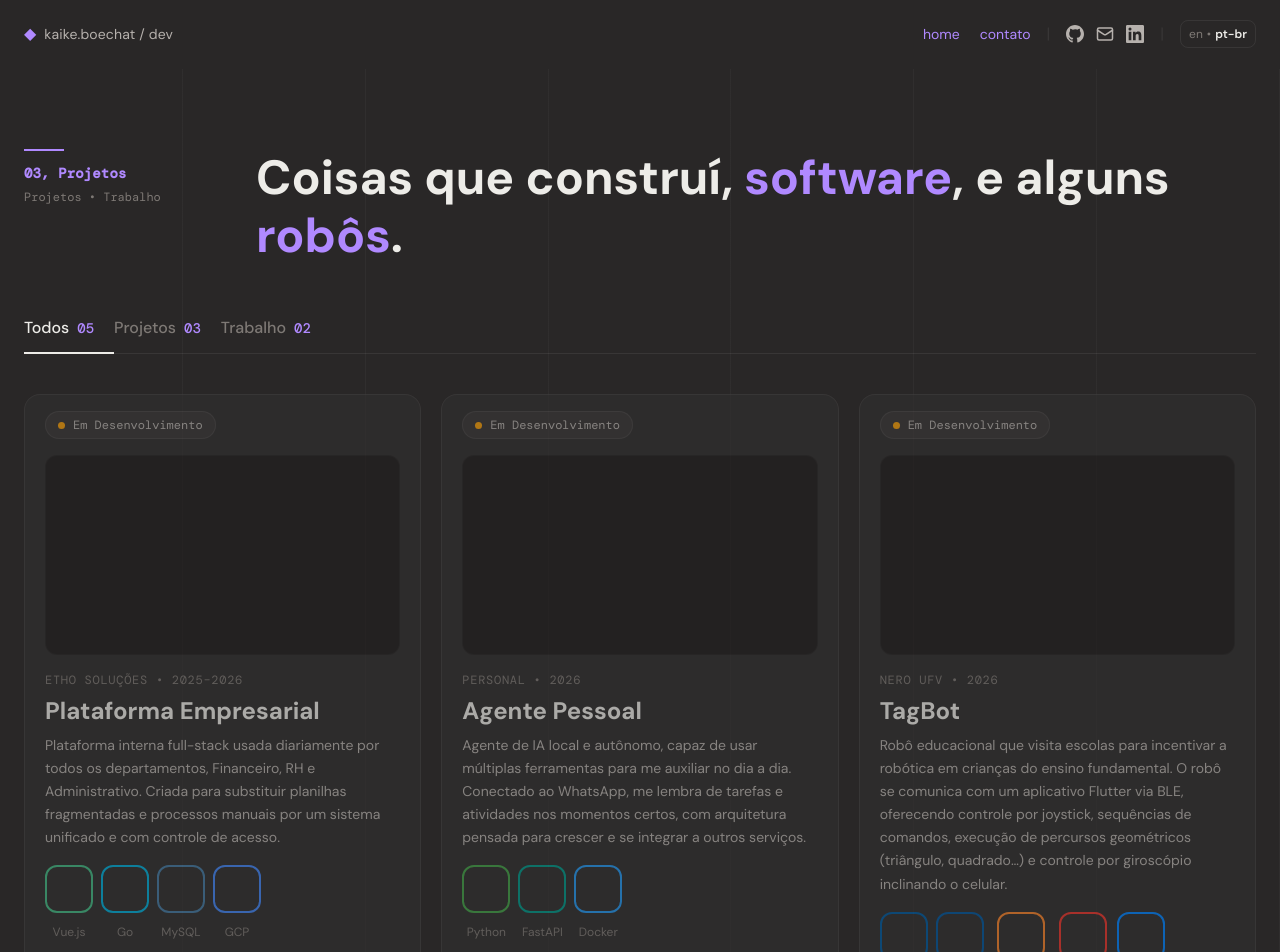
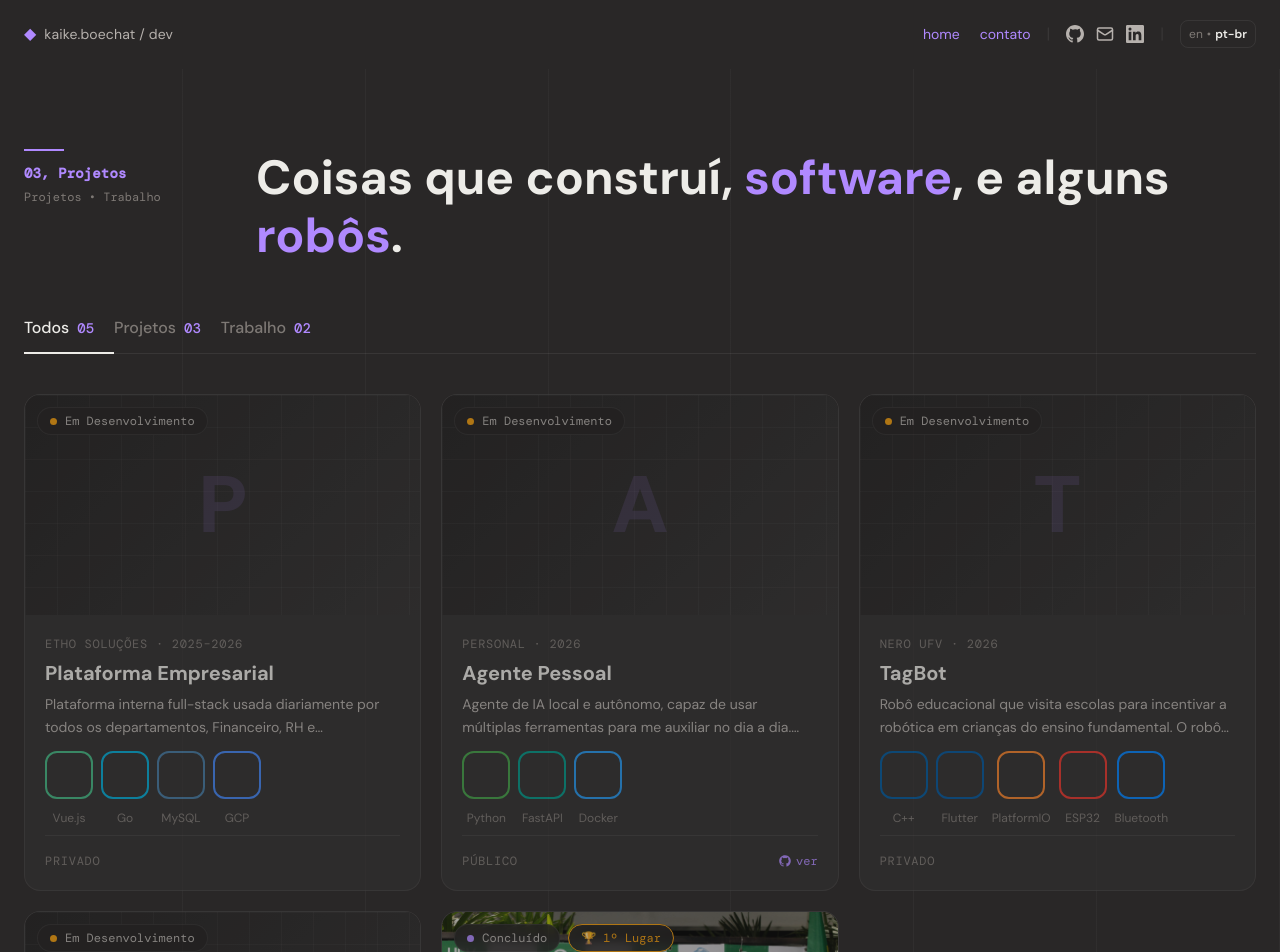
Before and after one commit to Kayrourio/portifolio-site, a Vue app: page /projects in a window 1280 px wide. Shown: the top 952 px of the page. Built offline with nearby package versions, Linux system fonts and the light colour scheme; no server answers; a web font is replaced by a local one.

Commit message:
update: adding more details into projects modals

```diff
--- a/src/assets/languages/en.json
+++ b/src/assets/languages/en.json
@@ -137,7 +137,9 @@
     "label_private": "Private",
     "label_public": "Public",
     "view": "view",
+    "view_details": "View Details",
     "modal_close": "Close",
+    "modal_links": "Links",
     "modal_overview": "Overview",
     "modal_highlights": "Highlights",
     "modal_tech": "Stack",
--- a/src/assets/languages/pt.json
+++ b/src/assets/languages/pt.json
@@ -137,7 +137,9 @@
     "label_private": "Privado",
     "label_public": "Público",
     "view": "ver",
+    "view_details": "Ver Detalhes",
     "modal_close": "Fechar",
+    "modal_links": "Links",
     "modal_overview": "Visão Geral",
     "modal_highlights": "Destaques",
     "modal_tech": "Stack",
--- a/src/components/ui/ProjectCard.vue
+++ b/src/components/ui/ProjectCard.vue
@@ -7,7 +7,21 @@
     @keydown.enter="$emit('open')"
     @keydown.space.prevent="$emit('open')"
   >
-    <header class="card-header">
+    <!-- ── Image area ── -->
+    <div class="card-media">
+      <img v-if="images[0]" :src="images[0]" alt="" class="card-media-img" />
+      <div v-else class="card-media-placeholder" aria-hidden="true">
+        <span class="placeholder-letter">{{ title.charAt(0) }}</span>
+        <div class="placeholder-grid" aria-hidden="true" />
+      </div>
+
+      <!-- Hover overlay -->
+      <div class="card-overlay" aria-hidden="true">
+        <span class="overlay-btn">{{ $t('projects.view_details') }}</span>
+      </div>
+
+      <!-- Badges -->
+      <div class="card-badges">
         <span class="status-badge">
           <span class="status-dot" aria-hidden="true" />
           {{ statusLabel }}
@@ -15,14 +29,12 @@
         <span v-if="award" class="award-badge" :title="awardTitle || awardLabel">
           {{ awardLabel }}
         </span>
-    </header>
-
-    <div class="card-media" aria-hidden="true">
-      <img v-if="images[0]" :src="images[0]" alt="" class="card-media-img" />
+      </div>
     </div>
 
-    <div class="card-body">
-      <p class="card-meta">{{ company }} • {{ year }}</p>
+    <!-- ── Info area ── -->
+    <div class="card-info">
+      <p class="card-meta">{{ company }} · {{ year }}</p>
       <h3 class="card-title">{{ title }}</h3>
       <p class="card-desc">{{ description }}</p>
 
@@ -35,10 +47,11 @@
           :color="t.color"
         />
       </div>
-    </div>
 
-    <footer class="card-footer">
-      <span class="card-visibility">{{ isPrivate ? $t('projects.label_private') : $t('projects.label_public') }}</span>
+      <div class="card-footer">
+        <span class="card-visibility">
+          {{ isPrivate ? $t('projects.label_private') : $t('projects.label_public') }}
+        </span>
         <a
           v-if="!isPrivate && github"
           :href="github"
@@ -50,7 +63,7 @@
           <svg width="14" height="14" viewBox="0 0 24 24" fill="currentColor" aria-hidden="true">
             <path d="M12 2C6.477 2 2 6.477 2 12c0 4.418 2.865 8.166 6.839 9.489.5.092.682-.217.682-.482 0-.237-.009-.868-.013-1.703-2.782.605-3.369-1.34-3.369-1.34-.454-1.154-1.11-1.462-1.11-1.462-.908-.62.069-.608.069-.608 1.003.07 1.531 1.03 1.531 1.03.892 1.529 2.341 1.087 2.91.832.092-.647.35-1.088.636-1.338-2.22-.253-4.555-1.11-4.555-4.943 0-1.091.39-1.984 1.029-2.683-.103-.253-.446-1.27.098-2.647 0 0 .84-.269 2.75 1.025A9.578 9.578 0 0112 6.836a9.59 9.59 0 012.504.337c1.909-1.294 2.747-1.025 2.747-1.025.546 1.377.203 2.394.1 2.647.64.699 1.028 1.592 1.028 2.683 0 3.842-2.339 4.687-4.566 4.935.359.309.678.919.678 1.852 0 1.336-.012 2.415-.012 2.743 0 .267.18.578.688.48C19.138 20.163 22 16.418 22 12c0-5.523-4.477-10-10-10z"/>
           </svg>
-        {{ $t('projects.view') }} →
+          {{ $t('projects.view') }}
         </a>
         <a
           v-else-if="!isPrivate && link"
@@ -65,9 +78,10 @@
             <polyline points="15 3 21 3 21 9"/>
             <line x1="10" y1="14" x2="21" y2="3"/>
           </svg>
-        {{ $t('projects.view') }} →
+          {{ $t('projects.view') }}
         </a>
-    </footer>
+      </div>
+    </div>
   </article>
 </template>
 
@@ -111,12 +125,16 @@ const awardLabel = computed(() => (props.award ? t(props.award) : null))
   display: flex;
   flex-direction: column;
   cursor: pointer;
-  transition: border-color var(--transition-base), transform var(--transition-base);
+  transition:
+    border-color var(--transition-base),
+    transform var(--transition-slow),
+    box-shadow var(--transition-slow);
 }
 
 .project-card:hover {
   border-color: var(--color-primary-muted);
-  transform: translateY(-2px);
+  transform: translateY(-4px);
+  box-shadow: var(--shadow-lg);
 }
 
 .project-card:focus-visible {
@@ -124,39 +142,132 @@ const awardLabel = computed(() => (props.award ? t(props.award) : null))
   outline-offset: 2px;
 }
 
-/* ── Header ── */
-.card-header {
-  padding: var(--space-4) var(--space-5) 0;
+/* ── Media ── */
+.card-media {
+  position: relative;
+  height: 220px;
+  overflow: hidden;
+  background: var(--color-bg-deep);
+  flex-shrink: 0;
+}
+
+.card-media-img {
+  width: 100%;
+  height: 100%;
+  object-fit: cover;
+  object-position: center top;
+  display: block;
+  transition: transform var(--transition-slow);
+}
+
+.project-card:hover .card-media-img {
+  transform: scale(1.04);
+}
+
+/* Placeholder for projects without images */
+.card-media-placeholder {
+  width: 100%;
+  height: 100%;
   display: flex;
   align-items: center;
+  justify-content: center;
+  background: linear-gradient(135deg, var(--color-bg-deep) 0%, var(--color-bg-elevated) 100%);
+  position: relative;
+  overflow: hidden;
+}
+
+.placeholder-letter {
+  font-family: var(--font-display);
+  font-size: 5rem;
+  font-weight: var(--font-extrabold);
+  color: var(--color-primary-muted);
+  position: relative;
+  z-index: 1;
+  user-select: none;
+  line-height: 1;
+}
+
+.placeholder-grid {
+  position: absolute;
+  inset: 0;
+  background-image:
+    linear-gradient(var(--color-border) 1px, transparent 1px),
+    linear-gradient(90deg, var(--color-border) 1px, transparent 1px);
+  background-size: 32px 32px;
+  opacity: 0.5;
+}
+
+/* ── Hover overlay ── */
+.card-overlay {
+  position: absolute;
+  inset: 0;
+  background: rgba(0, 0, 0, 0.6);
+  display: flex;
+  align-items: center;
+  justify-content: center;
+  opacity: 0;
+  transition: opacity var(--transition-slow);
+  backdrop-filter: blur(2px);
+}
+
+.project-card:hover .card-overlay {
+  opacity: 1;
+}
+
+.overlay-btn {
+  font-family: var(--font-body);
+  font-size: var(--text-sm);
+  font-weight: var(--font-semibold);
+  color: var(--color-text);
+  background: var(--color-bg-elevated);
+  border: 1px solid var(--color-border);
+  border-radius: var(--radius-full);
+  padding: var(--space-3) var(--space-6);
+  transform: translateY(6px);
+  transition: transform var(--transition-slow);
+  white-space: nowrap;
+}
+
+.project-card:hover .overlay-btn {
+  transform: translateY(0);
+}
+
+/* ── Badges (over image) ── */
+.card-badges {
+  position: absolute;
+  top: var(--space-3);
+  left: var(--space-3);
+  display: flex;
   gap: var(--space-2);
   flex-wrap: wrap;
+  z-index: 2;
 }
 
 .status-badge {
   display: inline-flex;
   align-items: center;
   gap: var(--space-2);
-  background: var(--color-surface);
+  background: rgba(33, 31, 31, 0.85);
   border: 1px solid var(--color-border);
   border-radius: var(--radius-full);
   padding: var(--space-1) var(--space-3);
   font-family: var(--font-mono);
   font-size: var(--text-xs);
   color: var(--color-text-secondary);
+  backdrop-filter: blur(4px);
 }
 
 .award-badge {
   display: inline-flex;
   align-items: center;
-  background: var(--color-surface);
+  background: rgba(33, 31, 31, 0.85);
   border: 1px solid var(--color-warning);
   border-radius: var(--radius-full);
   padding: var(--space-1) var(--space-3);
   font-family: var(--font-mono);
   font-size: var(--text-xs);
   color: var(--color-warning);
-  cursor: default;
+  backdrop-filter: blur(4px);
 }
 
 .status-dot {
@@ -167,31 +278,13 @@ const awardLabel = computed(() => (props.award ? t(props.award) : null))
   flex-shrink: 0;
 }
 
-/* ── Media placeholder ── */
-.card-media {
-  margin: var(--space-4) var(--space-5);
-  height: 200px;
-  border-radius: var(--radius-lg);
-  background: var(--color-bg-deep);
-  border: 1px solid var(--color-border-subtle);
-  overflow: hidden;
-}
-
-.card-media-img {
-  width: 100%;
-  height: 100%;
-  object-fit: cover;
-  object-position: center top;
-  display: block;
-}
-
-/* ── Body ── */
-.card-body {
-  padding: 0 var(--space-5);
-  flex: 1;
+/* ── Info area ── */
+.card-info {
+  padding: var(--space-5);
   display: flex;
   flex-direction: column;
   gap: var(--space-2);
+  flex: 1;
 }
 
 .card-meta {
@@ -205,7 +298,7 @@ const awardLabel = computed(() => (props.award ? t(props.award) : null))
 
 .card-title {
   font-family: var(--font-display);
-  font-size: var(--text-2xl);
+  font-size: var(--text-xl);
   font-weight: var(--font-bold);
   color: var(--color-text);
   margin: 0;
@@ -217,13 +310,17 @@ const awardLabel = computed(() => (props.award ? t(props.award) : null))
   color: var(--color-text-secondary);
   line-height: var(--leading-relaxed);
   margin: 0;
+  display: -webkit-box;
+  -webkit-line-clamp: 2;
+  -webkit-box-orient: vertical;
+  overflow: hidden;
 }
 
 .card-tech {
   display: flex;
   flex-wrap: wrap;
   gap: var(--space-2);
-  margin-top: var(--space-2);
+  margin-top: var(--space-1);
 }
 
 /* ── Footer ── */
@@ -231,8 +328,8 @@ const awardLabel = computed(() => (props.award ? t(props.award) : null))
   display: flex;
   align-items: center;
   justify-content: space-between;
-  padding: var(--space-4) var(--space-5);
-  margin-top: var(--space-4);
+  padding-top: var(--space-4);
+  margin-top: auto;
   border-top: 1px solid var(--color-border);
 }
 
```
Also changed, not shown: src/components/ui/ProjectModal.vue (+123 -64 lines). Lines whose indentation alone changed are shown as unchanged.
